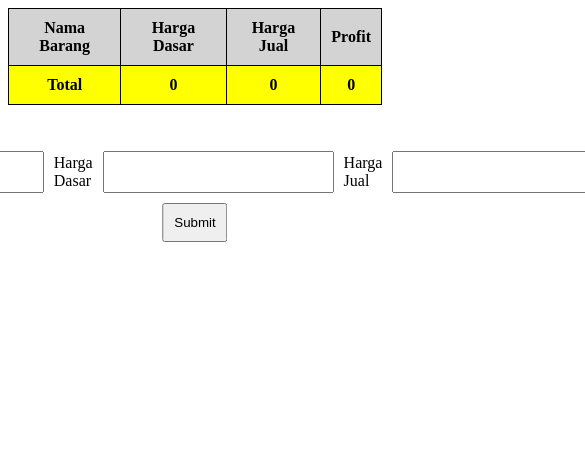
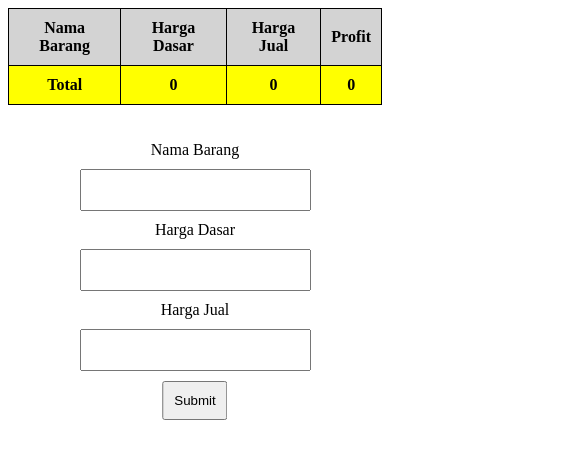
Before and after one commit to Acil145/Web-Catatan-Penjualan, a plain HTML site: page index.html in a window 390 px wide. Shown: the top 458 px of the page, 585 px wide, since content can reach past the window. Drawn offline with Linux system fonts and the light colour scheme.

Commit message:
index.html
fix input display on phone

```diff
--- a/index.html
+++ b/index.html
@@ -37,6 +37,12 @@
         font-weight: bold;
         background-color: yellow;
         text-align: center;
+    }
+    @media screen and (max-width: 800px) {
+        .container {
+            display: flex;
+            flex-direction: column;
+        }
     }
 </style>
     <meta charset="UTF-8">
```
